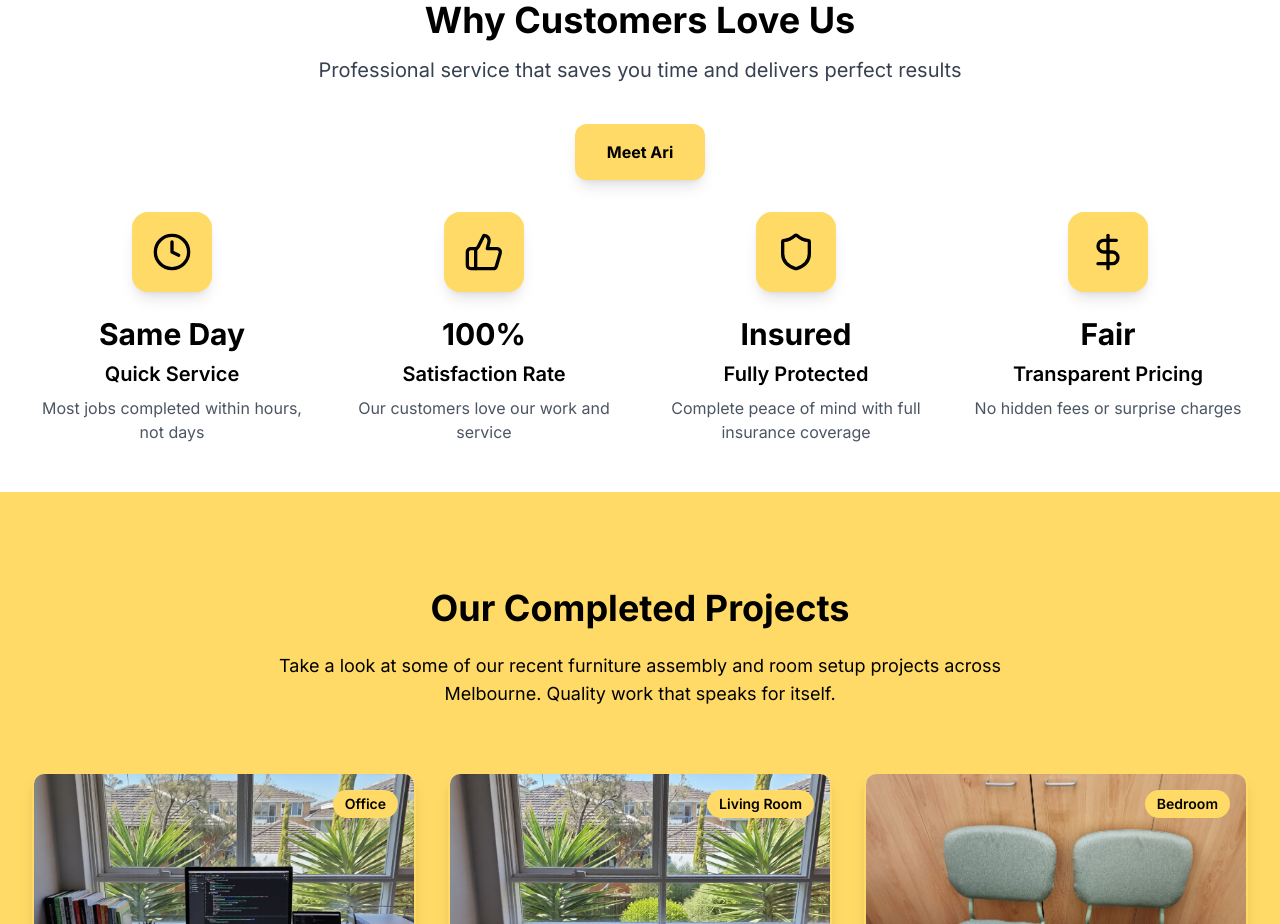
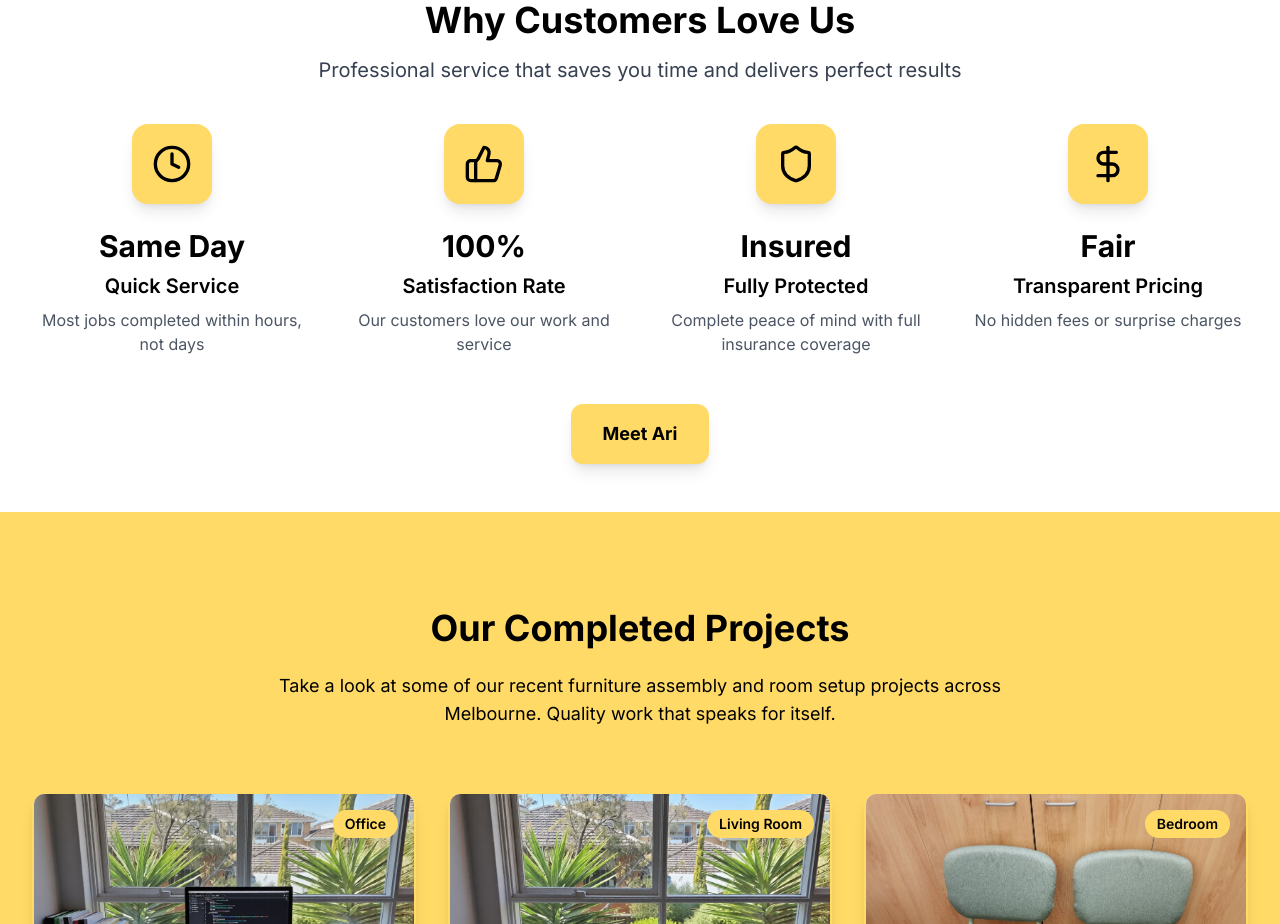
Before and after one commit to Zaggy887/YYFixIT, a React (Vite) app: page / in a window 1280 px wide. Shown: the part 3960-4884 px from the top of the page. Built offline with nearby package versions, Linux system fonts and the light colour scheme.

Commit message:
Updated Statistics.tsx

```diff
--- a/src/components/Statistics.tsx
+++ b/src/components/Statistics.tsx
@@ -33,13 +33,6 @@ const Statistics = () => {
         <p className="text-xl text-gray-700 mb-10 max-w-3xl mx-auto">
           Professional service that saves you time and delivers perfect results
         </p>
-
-        <button
-          onClick={() => setIsModalOpen(true)}
-          className="fade-in mb-8 px-8 py-4 bg-[#FFDA66] text-black font-bold rounded-xl hover:bg-[#FFE680] transform hover:scale-105 transition-all duration-300 shadow-lg hover:shadow-xl"
-        >
-          Meet Ari
-        </button>
 
         <div className="grid md:grid-cols-4 gap-8">
           <div className="fade-in stat-card group">
@@ -95,6 +88,14 @@ const Statistics = () => {
           </div>
         </div>
 
+        <button
+          onClick={() => setIsModalOpen(true)}
+          className="fade-in mt-12 px-8 py-4 bg-[#FFDA66] text-black font-bold text-lg rounded-xl hover:bg-[#FFE680] transform hover:scale-105 transition-all duration-300 shadow-lg hover:shadow-xl"
+          style={{ transitionDelay: '0.8s' }}
+        >
+          Meet Ari
+        </button>
+
         <AriModal isOpen={isModalOpen} onClose={() => setIsModalOpen(false)} />
       </div>
 
```
